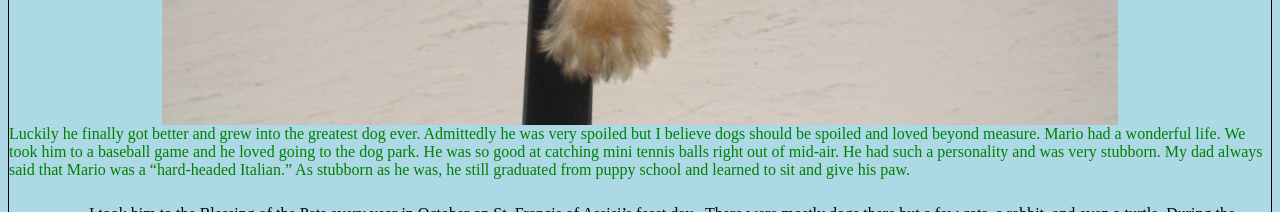
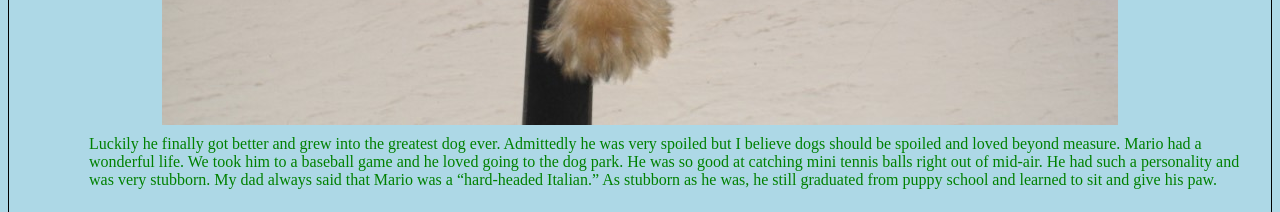
Before and after one commit to St-Louis-Women-March-2022/js-assignment-4-html-me-something-angielucy44, a website: page index.html in a window 1280 px wide. Shown: the part 2280-2492 px from the top of the page. Drawn offline with Linux system fonts and the light colour scheme.

Commit message:
fixed div

```diff
--- a/styles.css
+++ b/styles.css
@@ -1,7 +1,6 @@
 body {
     border: 1px solid black;
     margin: 8px;
-
     background-color: lightblue;
     display:block
   }
@@ -20,9 +19,9 @@ body {
     color:red;
 }
 
-.funParagraph {
+/* .funParagraph {
     color:green;
- }
+ } */
 
  .centerImg {
   display:block;
@@ -33,3 +32,11 @@ body {
 footer{
   text-align: center;
 }
+
+div{
+  padding-top: 10px;
+    padding-right: 30px;
+    padding-bottom: 10px;
+    padding-left: 80px;
+    color:green
+}
```
